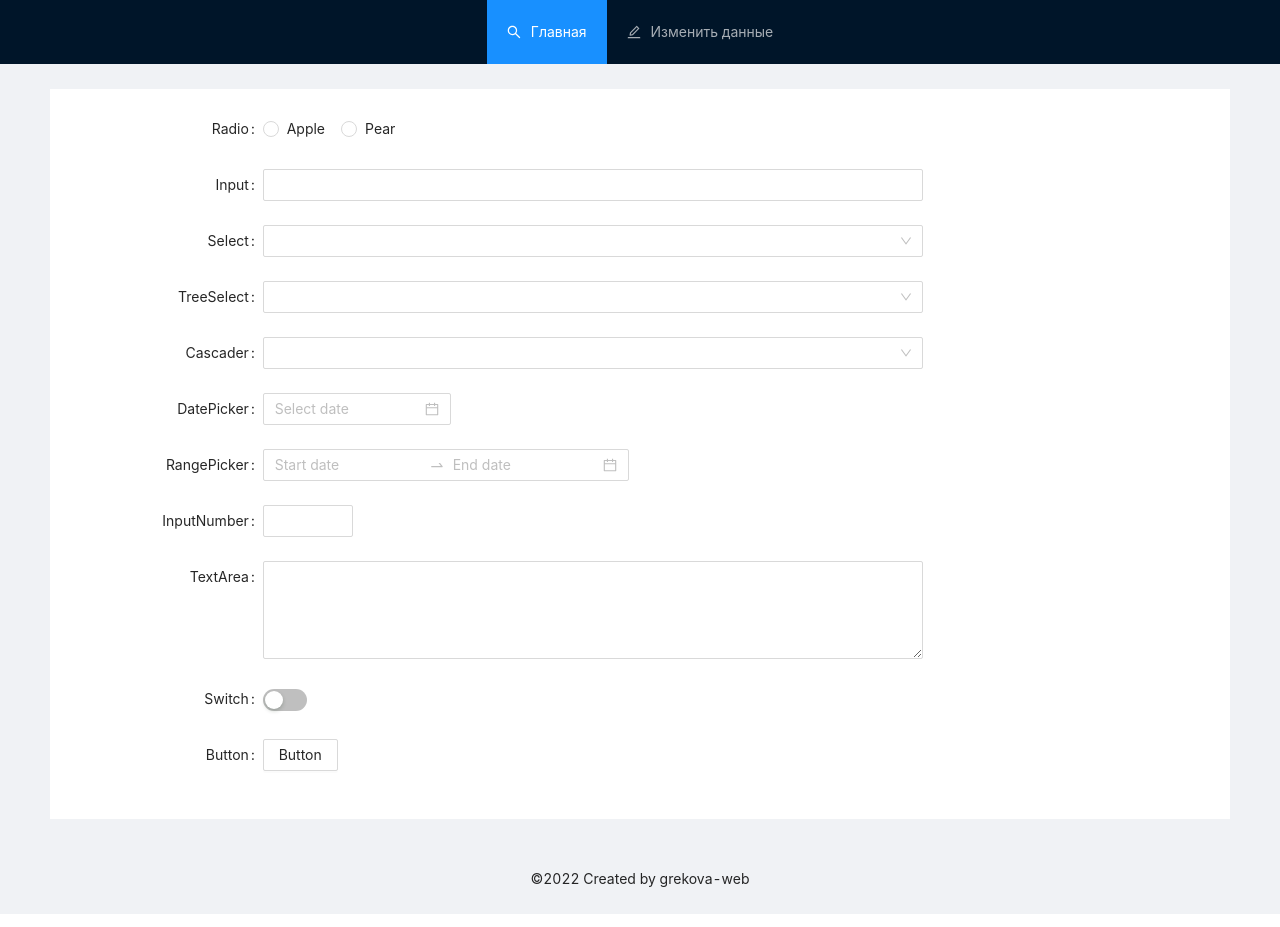
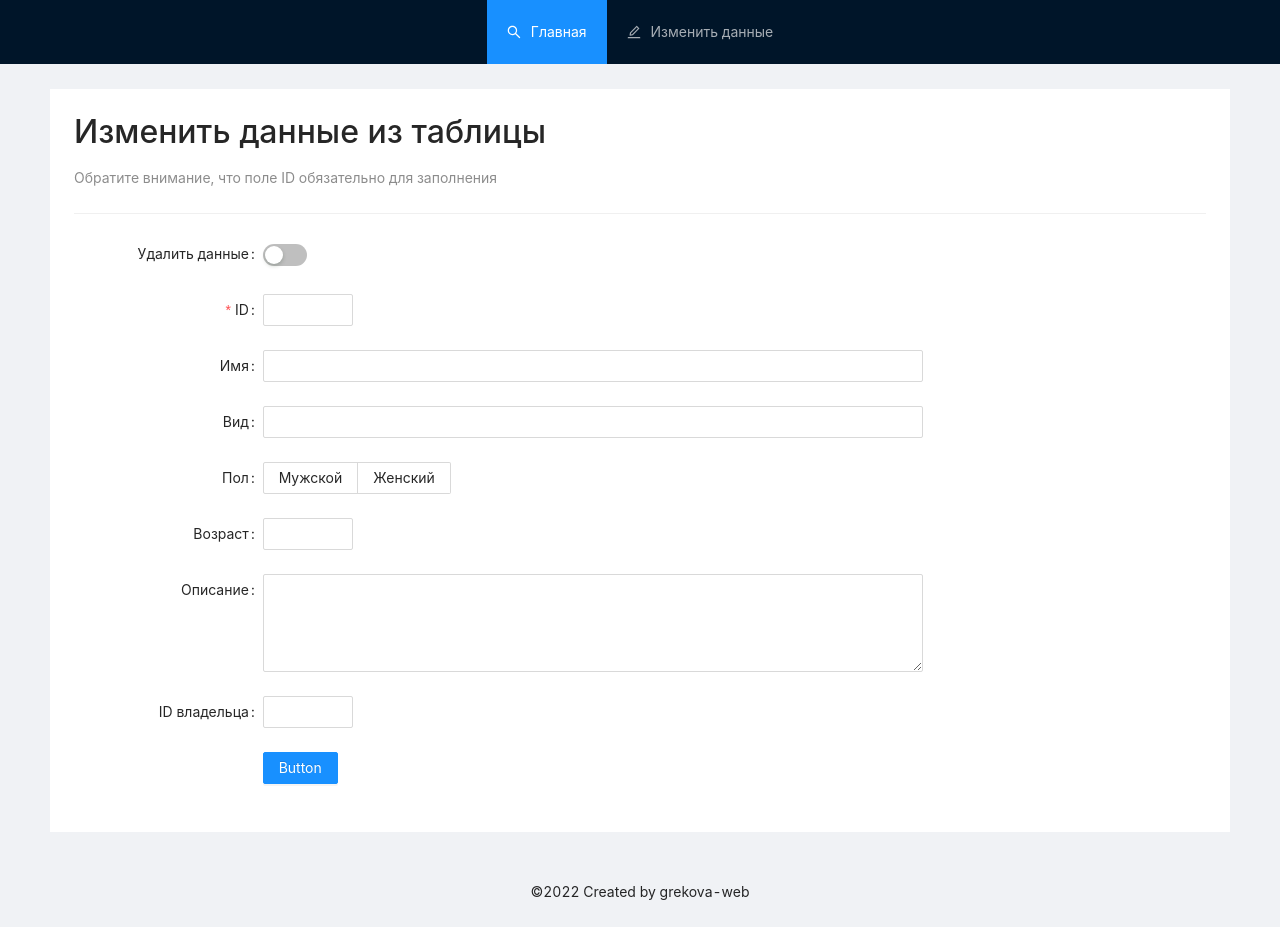
Before and after one commit to grekova-web/veterinary, a React (Create React App) app: page /form in a window 1280 px wide. Built offline with nearby package versions, Linux system fonts and the light colour scheme.

Commit message:
feat(FormPage): add form for update/delete, add mutations

```diff
--- a/src/components/FormPage/FormPage.tsx
+++ b/src/components/FormPage/FormPage.tsx
@@ -4,90 +4,114 @@ import {
     Input,
     Button,
     Radio,
-    Select,
-    Cascader,
-    DatePicker,
+    Typography,
+    Divider,
     InputNumber,
-    TreeSelect,
     Switch,
-    Checkbox,
+    message,
 } from 'antd';
 import 'antd/dist/antd.css';
+import {gql, useMutation} from '@apollo/client';
+import {Rule} from "rc-field-form/lib/interface";
 
-const { RangePicker } = DatePicker;
-const { TextArea } = Input;
+const {Text} = Typography;
+const {TextArea} = Input;
+
+const rulesForId: Rule[] = [
+    {required: true, message: 'Пожалуйста заполните это поле!'},
+    {type: 'integer', min: 0, message: 'ID не может быть отрицательным'}
+]
+
+const UPDATE_ANIMAL = gql`
+  mutation UpdateAnimal($id: ID!, $name: String, $kind: String, $age: Int, $gender: Gender,
+     $caseRecord: String, $ownerId: ID) {
+        updateAnimal(id: $id, name: $name, kind: $kind, age: $age, gender: $gender,
+            caseRecord: $caseRecord, ownerId: $ownerId) {
+                success
+                message
+        }
+  }
+`;
+
+const DELETE_ANIMAL = gql`
+  mutation DeleteAnimal($id: ID!) {
+        deleteAnimal(id: $id) {
+            success
+            message
+        }
+  }
+`;
 
 const FormPage = () => {
+    const [form] = Form.useForm();
+    const [editData, setEditData] = useState<any>([]);
+    const [isSwitchOn, setIsSwitchOn] = useState(false);
+    const [updateAnimal] = useMutation(UPDATE_ANIMAL);
+    const [deleteAnimal] = useMutation(DELETE_ANIMAL);
 
-    // const [componentDisabled, setComponentDisabled] = useState<boolean>(true);
-    // const onFormLayoutChange = ({ disabled }: { disabled: boolean }) => {
-    //     setComponentDisabled(disabled);
-    // };
+    const showResult = (data: any) => {
+        data.success ?
+            message.success(data.message)
+            : message.error(data.message);
+    };
+
+    const onFinish = () => {
+        !isSwitchOn ?
+            updateAnimal({variables: {...editData}}).then(data => showResult(data.data.updateAnimal))
+            : deleteAnimal({variables: {id: editData.id}}).then(data => showResult(data.data.deleteAnimal))
+    };
+
+    const onChangeData = (item: any) => {
+        setEditData({
+            ...editData,
+            ...item
+        })
+    };
+
+    const onSwitchToggle = () => setIsSwitchOn(!isSwitchOn);
 
     return (
         <div>
+            <h2>Изменить данные из таблицы</h2>
+            <Text type="secondary">Обратите внимание, что поле ID обязательно для заполнения</Text>
+            <Divider/>
             <Form
-                labelCol={{ span: 4 }}
-                wrapperCol={{ span: 14 }}
+                form={form}
+                labelCol={{span: 4}}
+                wrapperCol={{span: 14}}
                 layout="horizontal"
+                onFinish={onFinish}
+                onValuesChange={onChangeData}
             >
-                {/*<Form.Item label="Form disabled" name="disabled" valuePropName="checked">*/}
-                {/*    <Checkbox>disabled</Checkbox>*/}
-                {/*</Form.Item>*/}
-                <Form.Item label="Radio">
-                    <Radio.Group>
-                        <Radio value="apple"> Apple </Radio>
-                        <Radio value="pear"> Pear </Radio>
+                <Form.Item label="Удалить данные" valuePropName="checked">
+                    <Switch onClick={onSwitchToggle}/>
+                </Form.Item>
+                <Form.Item label="ID" name='id' rules={rulesForId}>
+                    <InputNumber/>
+                </Form.Item>
+                <Form.Item label="Имя" name='name'>
+                    <Input disabled={isSwitchOn}/>
+                </Form.Item>
+                <Form.Item label="Вид" name='kind'>
+                    <Input disabled={isSwitchOn}/>
+                </Form.Item>
+                <Form.Item label="Пол" name='gender'>
+                    <Radio.Group disabled={isSwitchOn}>
+                        <Radio.Button value="Male"> Мужской </Radio.Button>
+                        <Radio.Button value="Female"> Женский </Radio.Button>
                     </Radio.Group>
                 </Form.Item>
-                <Form.Item label="Input">
-                    <Input />
+                <Form.Item label="Возраст" name='age'>
+                    <InputNumber disabled={isSwitchOn}/>
                 </Form.Item>
-                <Form.Item label="Select">
-                    <Select>
-                        <Select.Option value="demo">Demo</Select.Option>
-                    </Select>
+                <Form.Item label="Описание" name='caseRecord'>
+                    <TextArea rows={4} disabled={isSwitchOn}/>
                 </Form.Item>
-                <Form.Item label="TreeSelect">
-                    <TreeSelect
-                        treeData={[
-                            { title: 'Light', value: 'light', children: [{ title: 'Bamboo', value: 'bamboo' }] },
-                        ]}
-                    />
+                <Form.Item label="ID владельца" name='ownerId'>
+                    <InputNumber disabled={isSwitchOn}/>
                 </Form.Item>
-                <Form.Item label="Cascader">
-                    <Cascader
-                        options={[
-                            {
-                                value: 'zhejiang',
-                                label: 'Zhejiang',
-                                children: [
-                                    {
-                                        value: 'hangzhou',
-                                        label: 'Hangzhou',
-                                    },
-                                ],
-                            },
-                        ]}
-                    />
-                </Form.Item>
-                <Form.Item label="DatePicker">
-                    <DatePicker />
-                </Form.Item>
-                <Form.Item label="RangePicker">
-                    <RangePicker />
-                </Form.Item>
-                <Form.Item label="InputNumber">
-                    <InputNumber />
-                </Form.Item>
-                <Form.Item label="TextArea">
-                    <TextArea rows={4} />
-                </Form.Item>
-                <Form.Item label="Switch" valuePropName="checked">
-                    <Switch />
-                </Form.Item>
-                <Form.Item label="Button">
-                    <Button>Button</Button>
+                <Form.Item wrapperCol={{span: 14, offset: 4}}>
+                    <Button type='primary' htmlType='submit'>Button</Button>
                 </Form.Item>
             </Form>
         </div>
```
